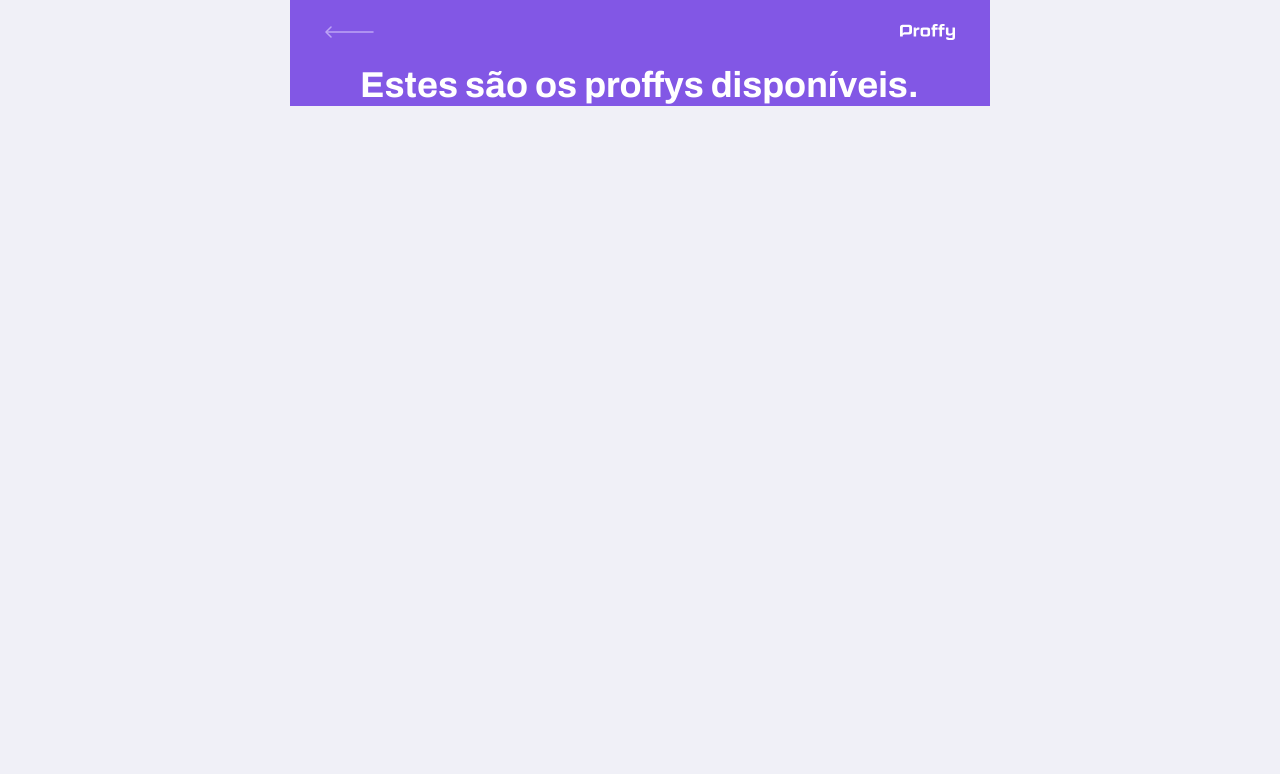
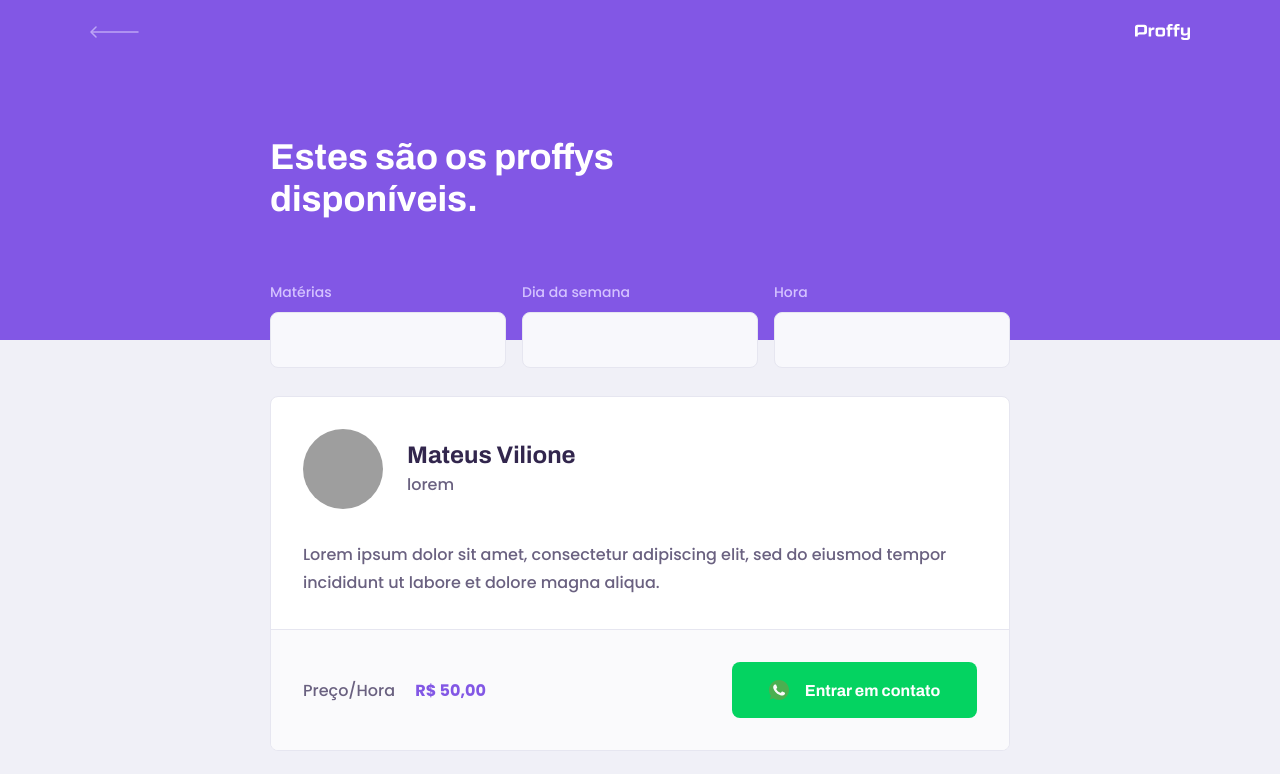
Before and after one commit to mateusvilione/proff-front, a React (Create React App) app: page /study in a window 1280 px wide. Shown: the top 774 px of the page. Built offline with nearby package versions, Linux system fonts and the light colour scheme; grey boxes are pictures that could not be loaded.

Commit message:
criação do TeacherItem

```diff
--- a/src/assets/styles/global.css
+++ b/src/assets/styles/global.css
@@ -42,8 +42,8 @@
 }
 
 body, input, textarea, button {
-  font: 500 1.6rem Poppins
-
+  font: 500 1.6rem Poppins;
+  color: var(--color-text-base);
 }
 
 .container {
--- a/src/components/PageHeader/index.tsx
+++ b/src/components/PageHeader/index.tsx
@@ -1,7 +1,9 @@
-import React from 'react';
+import React, { Children } from 'react';
 import { Link } from 'react-router-dom';
 import logoImg from '../../assets/images/logo.svg';
 import backIcon from '../../assets/images/icons/back.svg';
+
+import './styles.css';
 
 interface PageHeaderProps {
     title: string;
@@ -21,6 +23,8 @@
 
                 <div className="header-content">
                     <strong>{props.title}</strong>
+
+                    {props.children}
                 </div>
             </header>
     );
--- a/src/components/PageHeader/styles.css
+++ b/src/components/PageHeader/styles.css
@@ -0,0 +1,66 @@
+.page-header {
+  display: flex;
+  flex-direction: column;
+  background-color: var(--color-primary);
+}
+
+.page-header .top-bar-container {
+  width: 90%;
+  margin: 0 auto;
+  display: flex;
+  justify-content: space-between;
+  align-items: center;
+  color: var(--color-text-primary);
+  padding: 1.6rem 0;
+}
+
+.page-header .top-bar-container a {
+  height: 3.2rem;
+  transition: opacity 0.2s;
+}
+
+.page-header .top-bar-container a:hover {
+  opacity: 0.6;
+}
+
+.page-header .top-bar-container > img {
+  height: 1.6rem;
+}
+
+.page-header .header-content {
+  width: 80%;
+  margin: 0 auto;
+  position: relative;
+  margin: 3.2rem auto;
+}
+
+.page-header .header-content strong {
+  font: 700 3.6rem Archivo;
+  line-height: 4.2rem;
+  color: var(--color-title-in-primary);
+}
+
+@media (min-width: 700px){
+  .page-header{
+      height: 340px;
+  }
+
+  .page-header .top-bar-container{
+      max-width: 1100px;
+  }
+
+  .page-header .header-content{
+      flex: 1;
+      max-width: 740px;
+      margin: 0 auto;
+      padding-bottom: 48px;
+      display: flex;
+      flex-direction: column;
+      justify-content: center;
+      align-items: flex-start;
+  }
+
+  .page-header .header-content strong{
+      max-width: 350px;
+  }
+}
--- /dev/null
+++ b/src/components/TeacherItem/index.tsx
@@ -0,0 +1,30 @@
+import React from 'react';
+import whatsappIcon from '../../assets/images/icons/whatsapp.svg';
+
+import './styles.css';
+
+function TeacherItem() {
+    return (
+        <article className="teacher-item">
+            <header>
+                <img src="https://avatars2.githubusercontent.com/u/15036533?s=400&u=ea75fea078378fa2361e8731679215297063c66c&v=4" alt="Avatar" />
+                <div>
+                    <strong>Mateus Vilione</strong>
+                    <span>lorem</span>
+                </div>
+            </header>
+            <p>Lorem ipsum dolor sit amet, consectetur adipiscing elit,
+                sed do eiusmod tempor incididunt ut labore et dolore magna aliqua.
+            </p>
+            <footer>
+                <p>Preço/Hora <strong>R$ 50,00</strong> </p>
+                <button type="button">
+                    <img src={whatsappIcon} alt="contato" />
+                    Entrar em contato
+                </button>
+            </footer>
+        </article>
+    );
+}
+
+export default TeacherItem;
--- /dev/null
+++ b/src/components/TeacherItem/styles.css
@@ -0,0 +1,102 @@
+.teacher-item {
+  background: var(--color-box-base);
+  border: 1px solid var(--color-line-in-white);
+  border-radius: 0.8rem;
+  margin-top: 2.4rem;
+  overflow: hidden;
+}
+
+.teacher-item header {
+  padding: 3.2rem 2rem;
+  display: flex;
+  align-items: center;
+}
+
+.teacher-item header img {
+  width: 8rem;
+  height: 8rem;
+  border-radius: 50%;
+}
+
+.teacher-item header div {
+  margin-left: 2.4rem;
+}
+
+.teacher-item header div strong {
+  font: 700 2.4rem Archivo;
+  display: block;
+  color: var(--color-text-title);
+}
+
+.teacher-item header div span {
+  font-size: 1.6rem;
+  display: block;
+  margin-top: 0.4rem;
+}
+
+.teacher-item > p {
+  padding: 0 2rem;
+  font-size: 1.6rem;
+  line-height: 2.8rem;
+}
+
+.teacher-item footer {
+  padding: 3.2rem 2rem;
+  background: var(--color-box-footer);
+  border-top: 1px solid var(--color-line-in-white);
+  margin-top: 3.2rem;
+  display: flex;
+  align-items: center;
+  justify-content: space-between;
+}
+
+.teacher-item footer p strong {
+  color: var(--color-primary);
+  font-size: 1.6rem;
+  display: block;
+}
+
+.teacher-item footer button {
+  width: 20rem;
+  height: 5.6rem;
+  background: var(--color-secundary);
+  color: var(--color-button-text);
+  border: 0;
+  border-radius: 0.8rem;
+  cursor: pointer;
+  font: 700 1.4rem Archivo;
+  display: flex;
+  align-items: center;
+  justify-content: space-evenly;
+  transition: 0.2s;
+}
+
+.teacher-item footer button:hover {
+  background: var(--color-secundary-dark);
+}
+
+@media (min-width: 700px) {
+  .teacher-item header,
+  .teacher-item footer {
+    padding: 3.2rem;
+  }
+
+  .teacher-item > p {
+    padding: 0 3.2rem;
+  }
+
+  .teacher-item footer p strong {
+    display: initial;
+    margin-left: 1.6rem;
+  }
+
+  .teacher-item footer button {
+    width: 24.5rem;
+    font-size: 1.6rem;
+    justify-content: center;
+  }
+
+  .teacher-item footer button img {
+    margin-right: 1.6rem;
+  }
+}
--- a/src/pages/TeacherForm/index.tsx
+++ b/src/pages/TeacherForm/index.tsx
@@ -6,7 +6,6 @@
         <div id="page-teacher-list" className="container">
         <PageHeader
             title="Que incrível que você quer dar aulas."
-            description=""
         />
     </div>
     )
--- a/src/pages/TeacherList/index.tsx
+++ b/src/pages/TeacherList/index.tsx
@@ -1,5 +1,6 @@
 import React from 'react';
 import PageHeader from '../../components/PageHeader';
+import TeacherItem from '../../components/TeacherItem';
 
 import './styles.css';
 
@@ -9,7 +10,32 @@
             <PageHeader
                 title="Estes são os proffys disponíveis."
                 description=""
-            />
+            >
+                <form id="search-teachers">
+                    <div className="input-block">
+                        <label htmlFor="subject">Matérias</label>
+                        <input type="text" id="subject" />
+                    </div>
+
+                    <div className="input-block">
+                        <label htmlFor="week_day">Dia da semana</label>
+                        <input type="text" id="week_day" />
+                    </div>
+
+                    <div className="input-block">
+                        <label htmlFor="time">Hora</label>
+                        <input type="text" id="time" />
+                    </div>
+                </form>
+            </PageHeader>
+
+            <main>
+                <TeacherItem />
+                <TeacherItem />
+                <TeacherItem />
+                <TeacherItem />
+                <TeacherItem />
+            </main>
         </div>
     )
 }
--- a/src/pages/TeacherList/styles.css
+++ b/src/pages/TeacherList/styles.css
@@ -1,47 +1,76 @@
-#page-teacher-list{
-    width: 100vh;
-    height: 100vh;
-
+#page-teacher-list {
+  width: 100vw;
+  height: 100vh;
 }
 
-.page-header {
-    display: flex;
-    flex-direction: column;
-    background-color: var(--color-primary);
+#search-teachers {
+  margin-top: 3.2rem;
 }
 
-.page-header .top-bar-container{
-    width: 90%;
-    margin: 0 auto;
-    display: flex;
-    justify-content: space-between;
-    align-items: center;
-    color: var(--color-text-primary);
-    padding: 1.6rem 0;
+#search-teachers label {
+  color: var(--color-text-in-primary);
 }
 
-.page-header .top-bar-container a {
-    height: 3.2rem;
-    transition: opacity 0.2s;
+#search-teachers .input-block {
+  position: relative;
 }
 
-.page-header .top-bar-container a:hover {
-    opacity: 0.6;
+#search-teachers .input-block + .input-block {
+  margin-top: 1.4rem;
 }
 
-.page-header .top-bar-container > img {
-    height: 1.6rem;
+#search-teachers .input-block label {
+  font-size: 1.4rem;
 }
 
-.page-header .header-content{
-    width: 80%;
-    margin: 0 auto;
-    position: relative;
-    margin: 32.rem auto;
+#search-teachers .input-block input {
+  width: 100%;
+  height: 5.6rem;
+  margin-top: 0.8rem;
+  border-radius: 0.8rem;
+  background: var(--color-input-background);
+  border: 1px solid var(--color-line-in-white);
+  outline: 0;
+  padding: 0 1.6rem;
+  font: 1.6rem Archivo;
 }
 
-.page-header .header-content strong {
-    font: 700 3.6rem Archivo;
-    line-height: 4.2rem;
-    color: var(--color-title-in-primary);
+#search-teachers .input-block:focus-within::after {
+  width: calc(100% - 3.2rem);
+  height: 2px;
+  content: "";
+  background: var(--color-primary-light);
+  position: absolute;
+  left: 1.6rem;
+  right: 1.6rem;
+  bottom: 0;
 }
+
+#page-teacher-list main {
+  margin: 3.2rem auto;
+  width: 90%;
+}
+
+@media (min-width: 700px) {
+  #page-teacher-list {
+    max-width: 100%;
+  }
+
+  #search-teachers {
+    display: grid;
+    grid-template-columns: repeat(3, 1fr);
+    column-gap: 16px;
+    position: absolute;
+    bottom: -28px;
+  }
+
+  #search-teachers .input-block + .input-block {
+    margin-top: 0;
+  }
+
+  #page-teacher-list main {
+    padding: 3.2rem 0;
+    max-width: 740px;
+    margin: 0 auto;
+  }
+}
```
